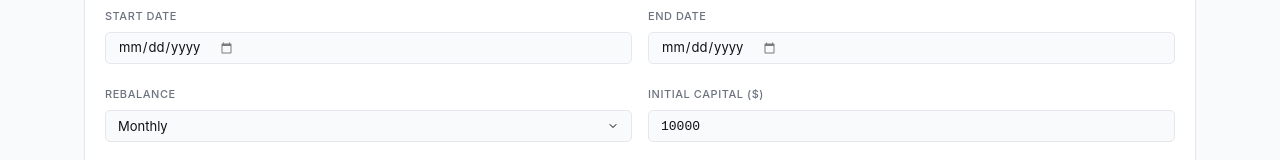
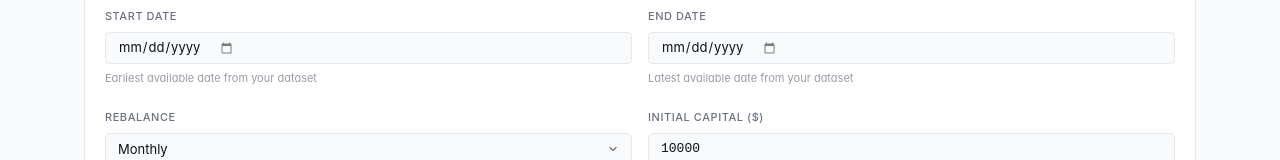
Before and after one commit to moleh1307/portfoliolab, a Next.js app: page /backtests in a window 1280 px wide. Both pictures are taken after a click on the button "Run Backtest". Shown: the part 315-475 px from the top of the page. Built offline with nearby package versions, Linux system fonts and the light colour scheme; no server answers; the database is empty.

Commit message:
Add date field helper text to backtest form
- Add contextual hints below start/end date inputs explaining data source

```diff
--- a/app/(dashboard)/backtests/page.tsx
+++ b/app/(dashboard)/backtests/page.tsx
@@ -200,6 +200,7 @@ export default function BacktestsPage() {
                       required
                       disabled={isRunning}
                     />
+                    <p className="text-[11px] text-muted-foreground/70">Earliest available date from your dataset</p>
                   </div>
 
                   <div className="space-y-1.5">
@@ -212,6 +213,7 @@ export default function BacktestsPage() {
                       required
                       disabled={isRunning}
                     />
+                    <p className="text-[11px] text-muted-foreground/70">Latest available date from your dataset</p>
                   </div>
                 </div>
 
```
